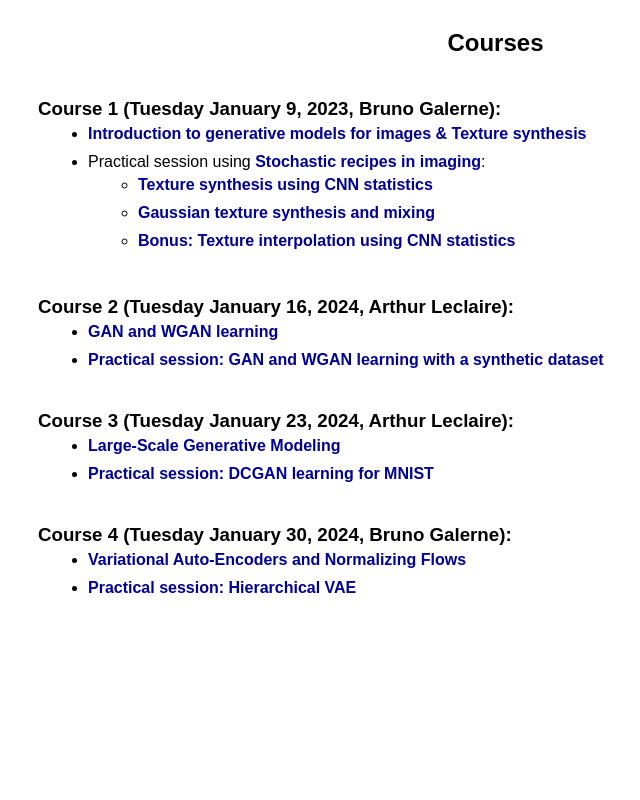
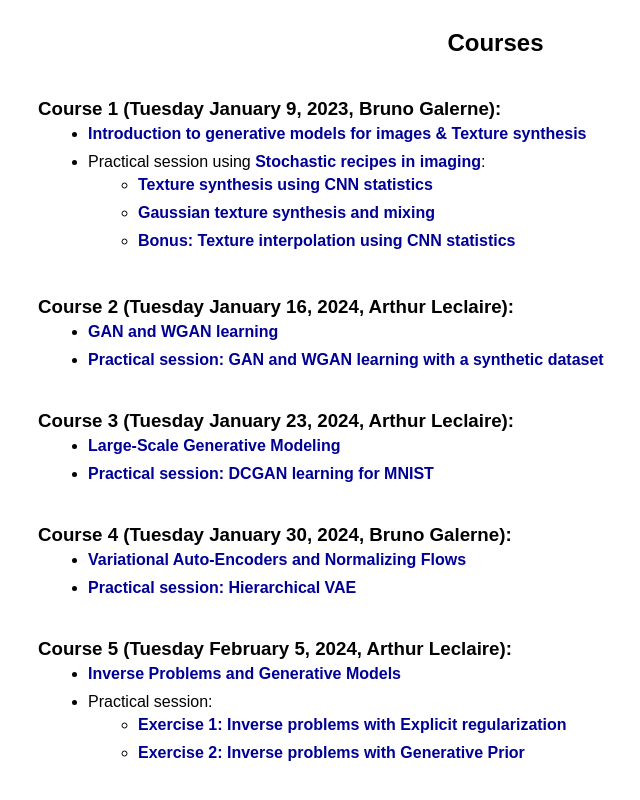
Before and after one commit to generativemodelingmva/generativemodelingmva.github.io, a plain HTML site: page index.html in a window 1280 px wide. Shown: the part 402-1202 px from the top of the page, without its empty margins (152-792 px from the left). Before the commit the page ends 1074 px from the top, so only its background shows below. Drawn offline with Linux system fonts and the light colour scheme.

Commit message:
updated website

```diff
--- a/index.html
+++ b/index.html
@@ -102,6 +102,21 @@
               </li>
             </ul>
 
+	    <br/><br/>
+
+	    <h3>Course 5 (Tuesday February 5, 2024, Arthur Leclaire):</h3>
+
+            <ul>
+              <li><a href='https://perso.telecom-paristech.fr/aleclaire/mva/5_inverse_problems.pdf'>Inverse Problems and Generative Models</a>
+              </li>
+              <li>Practical session:
+		<ul>
+		  <li><a href="https://colab.research.google.com/github/generativemodelingmva/generativemodelingmva.github.io/blob/main/tp2324/tp5_exo1_inverse_problem_with_explicit_regularization.ipynb">Exercise 1: Inverse problems with Explicit regularization</a></li>
+		  <li><a href="https://colab.research.google.com/github/generativemodelingmva/generativemodelingmva.github.io/blob/main/tp2324/tp5_exo2_inverse_problem_with_generative_prior.ipynb">Exercise 2: Inverse problems with Generative Prior</a></li>
+		</ul>
+              </li>
+            </ul>
+
         </div>
 
     </body>
```
